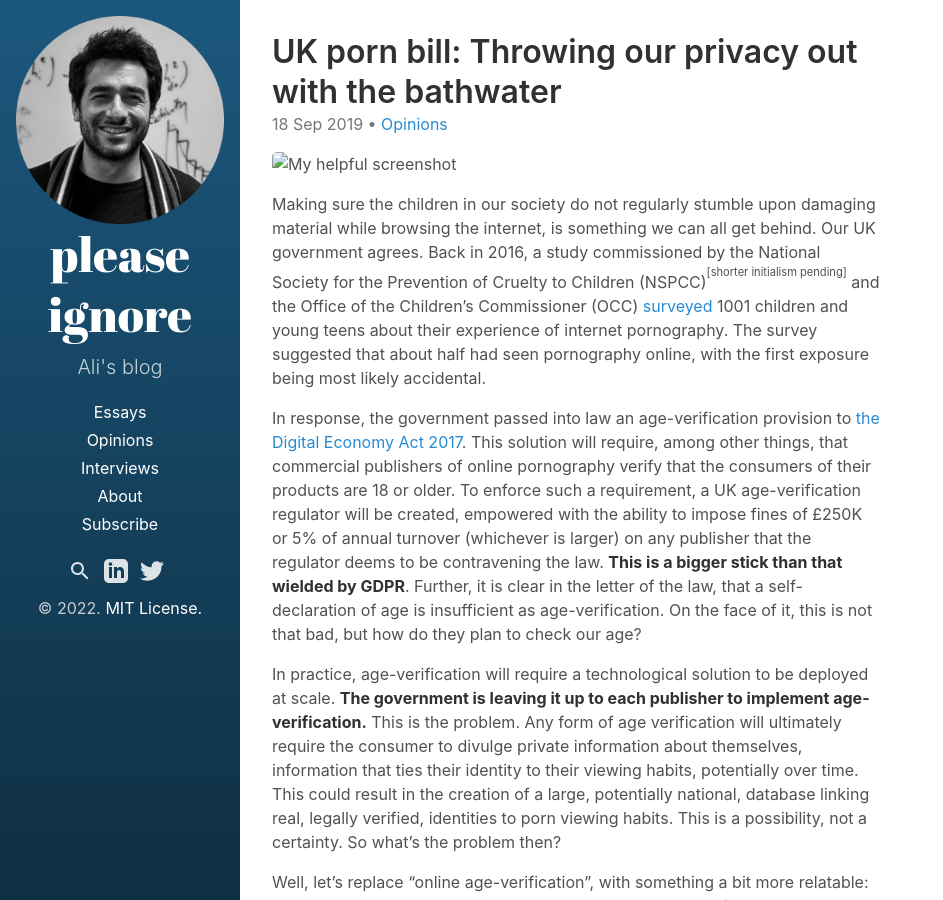
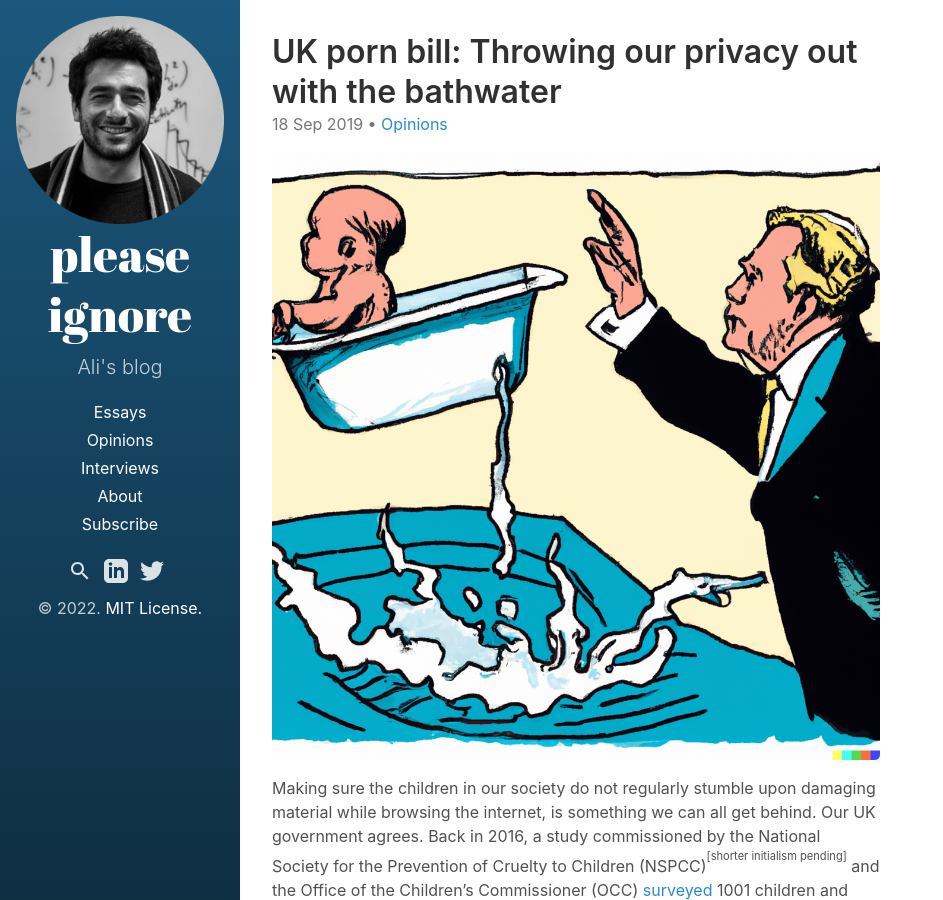
Before and after one commit to alfarzan/plsignore.com, a Jekyll site: the page built from _posts/2019-09-18-digital-economy.md, in a window 1280 px wide and 900 px high. Shown: the whole window, without its empty margins (0-943 px from the left). Built offline with Jekyll 4.4.1, drawn with Linux system fonts in a browser that asks for light colours.

Commit message:
Update 2019-09-18-digital-economy.md

```diff
--- a/_posts/2019-09-18-digital-economy.md
+++ b/_posts/2019-09-18-digital-economy.md
@@ -5,7 +5,7 @@ categories: [ Opinions ]
 published: true
 ---
 
-![My helpful screenshot](/assets/DALLE-privacy.png)
+![My helpful screenshot](/assets/images/DALLE-privacy.png)
 
 Making sure the children in our society do not regularly stumble upon damaging material while browsing the internet, is something we can all get behind. Our UK government agrees. Back in 2016, a study commissioned by the National Society for the Prevention of Cruelty to Children (NSPCC)<sup><sup>[shorter initialism pending]</sup></sup> and the Office of the Children's Commissioner (OCC) [surveyed](https://learning.nspcc.org.uk/research-resources/2016/i-wasn-t-sure-it-was-normal-to-watch-it/
 https://learning.nspcc.org.uk/media/1187/mdx-nspcc-occ-pornography-report.pdf) 1001 children and young teens about their experience of internet pornography. The survey suggested that about half had seen pornography online, with the first exposure being most likely accidental.
```
